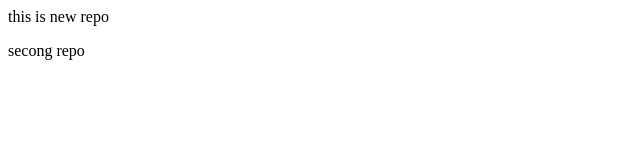
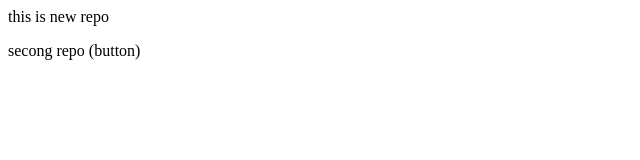
Before and after one commit to komalkprajapati/localrepo, a plain HTML site: page index.html in a window 1280 px wide. Shown: the full height of the page, 0-640 px from the left. Drawn offline with Linux system fonts and the light colour scheme.

```diff
--- a/index.html
+++ b/index.html
@@ -1,2 +1,2 @@
 <p>this is new repo</p>
-<p>secong repo</p>
+<p>secong repo (button)</p>
```
